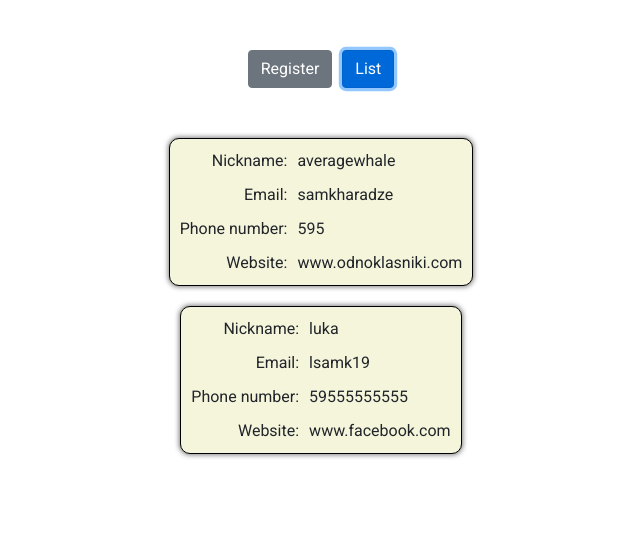
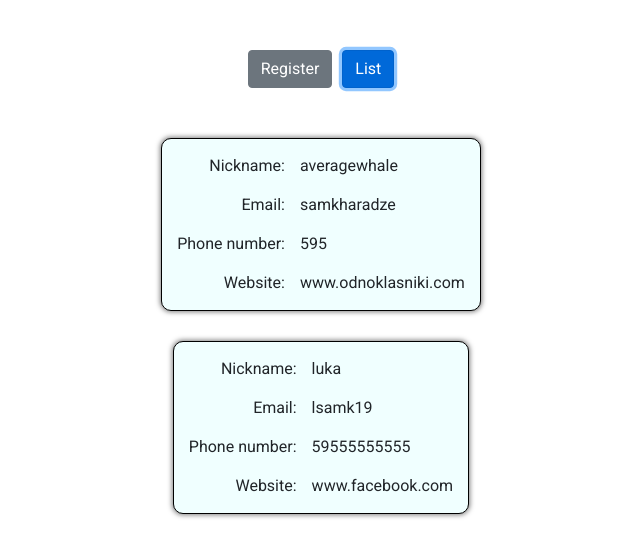
Before and after one commit to LukeSamkharadze/practice-angular, an Angular app: page / in a window 1280 px wide. Both pictures are taken after a click on the button "List". Shown: the top 556 px of the page, without its empty margins (319-959 px from the left). Built offline with nearby package versions, Linux system fonts and the light colour scheme.

Commit message:
feat(forms): add edit menu style

```diff
--- a/src/app/forms/forms-users-list/forms-users-list.component.html
+++ b/src/app/forms/forms-users-list/forms-users-list.component.html
@@ -1,5 +1,6 @@
 <div class="main-container">
-  <div class="user" *ngFor="let user of usersService.users">
+  <div class="user" *ngFor="let user of usersService.users" (click)="onUserClicked(user)">
+    <div class="user-info">
       <div>Nickname:</div>
       <div>{{user.nickname}}</div>
 
@@ -7,9 +8,20 @@
       <div>{{user.email}}</div>
 
       <div>Phone number:</div>
-    <div> {{user.phoneNumber}}</div>
+      <div>{{user.phoneNumber}}</div>
 
       <div>Website:</div>
-    <div> {{user.website}}</div>
+      <div>{{user.website}}</div>
+    </div>
+
+    <div *ngIf="activeUser === user" class="edit-menu">
+      <button class="btn btn-primary">
+        <i class="fas fa-user-edit"></i>
+      </button>
+
+      <button class="btn btn-danger">
+        <i class="fas fa-user-slash"></i>
+      </button>
     </div>
   </div>
+</div>
--- a/src/app/forms/forms-users-list/forms-users-list.component.scss
+++ b/src/app/forms/forms-users-list/forms-users-list.component.scss
@@ -1,21 +1,50 @@
+$edit-menu-color: rgba(0, 0, 0, 0.75);
+
 .main-container {
   display: flex;
   flex-direction: column;
   align-items: center;
-  gap: 20px;
+  gap: 30px;
 
   .user {
+    position: relative;
+    > .user-info {
       border: 1px solid black;
       display: grid;
       grid-template-columns: auto 1fr;
-    padding: 10px;
-    gap: 10px;
+      padding: 15px;
+      gap: 15px;
       border-radius: 10px;
       box-shadow: 0 0 5px 1px rgba(0, 0, 0, 0.5);
-    background-color: beige;
+      background-color: Azure;
 
       > *:nth-child(odd) {
         justify-self: end;
       }
     }
+
+    >.edit-menu
+    {
+      width: 100%;
+      position: absolute;
+      display: flex;
+      justify-content: center;
+      gap:20px;
+      z-index: 2;
+      background-color: $edit-menu-color;
+      border-radius: 10px;
+      box-shadow: 0 0 5px 1px rgba(0, 0, 0, 0.5);
+      padding: 10px;
+
+      &:before
+      {
+        content: "";
+        position: absolute;
+        top: -21px;
+        left: 10px;
+        border: 10px solid;
+        border-color: transparent transparent $edit-menu-color transparent;
       }
+    }
+  }
+}
--- a/src/app/forms/forms-users-list/forms-users-list.component.ts
+++ b/src/app/forms/forms-users-list/forms-users-list.component.ts
@@ -1,4 +1,5 @@
 import { Component } from '@angular/core';
+import { User } from '../user';
 import { UsersService } from '../users.service';
 
 @Component({
@@ -7,5 +8,11 @@ import { UsersService } from '../users.service';
   styleUrls: ['./forms-users-list.component.scss']
 })
 export class FormsUsersListComponent {
+  activeUser: User | null = null;
+
   constructor(public usersService: UsersService) { }
+
+  onUserClicked(user: User) {
+    this.activeUser = user;
+  }
 }
```
Lines whose indentation alone changed are shown as unchanged.
